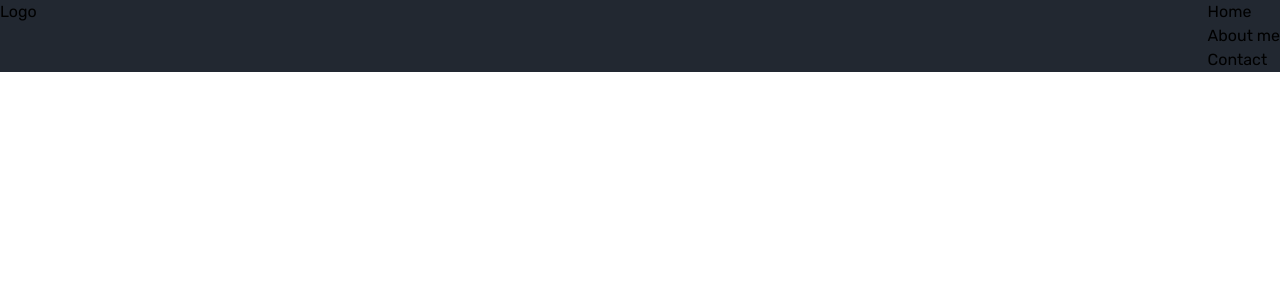
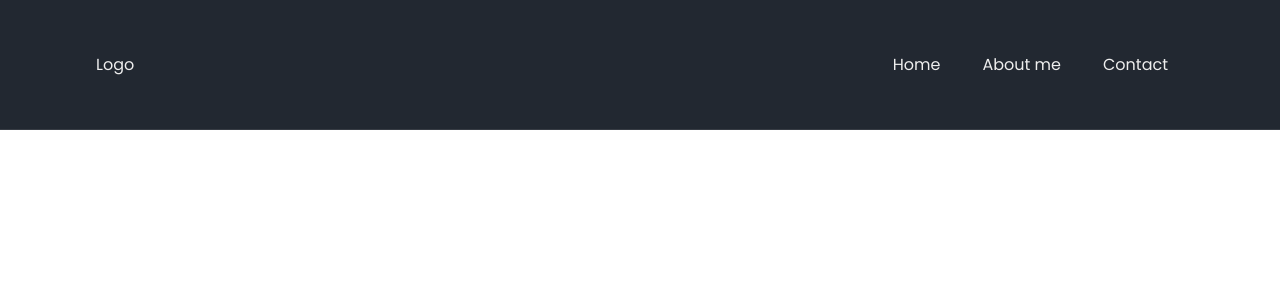
Before and after one commit to IronBeagle70/port-react-ts, a React (Vite) app: page / in a window 1280 px wide. Shown: the top 300 px of the page. Built offline with nearby package versions, Linux system fonts and the light colour scheme.

Commit message:
add header component

```diff
--- a/index.html
+++ b/index.html
@@ -5,8 +5,8 @@
     <link rel="icon" type="image/svg+xml" href="/vite.svg" />
     <meta name="viewport" content="width=device-width, initial-scale=1.0" />
     <link rel="preconnect" href="https://fonts.googleapis.com">
-  <link rel="preconnect" href="https://fonts.gstatic.com" crossorigin>
-  <link href="https://fonts.googleapis.com/css2?family=Rubik:wght@300;400;500;600;700&display=swap" rel="stylesheet">
+    <link rel="preconnect" href="https://fonts.gstatic.com" crossorigin>
+    <link href="https://fonts.googleapis.com/css2?family=Poppins:wght@300;400;500;600;700&display=swap" rel="stylesheet">
     <title>My WebSite</title>
   </head>
   <body>
--- a/src/components/HeaderComponent.tsx
+++ b/src/components/HeaderComponent.tsx
@@ -2,20 +2,20 @@ import React from 'react'
 
 export default function HeaderComponent() {
     return (
-        <header className='bg-bg-general flex justify-between'>
+        <header className='bg-bg-general flex justify-between items-center absolute top-0 right-0 left-0 text-color-text font-normal text-sm md:text-base w-full h-[130px] border-b border-solid border-color-border main-padding-head'>
             <div>
                 <a href="#">Logo</a>
             </div>
             <nav>
-                <ul>
+                <ul className='flex items-center justify-center gap-[10px]'>
                     <li>
-                        <a href="#">Home</a>
+                        <a className='p-4 hover:text-main-color-text transition-all duration-200 ease-in-out' href="#">Home</a>
                     </li>
                     <li>
-                        <a href="#">About me</a>
+                        <a className='p-4 hover:text-main-color-text transition-all duration-200 ease-in-out' href="#">About me</a>
                     </li>
                     <li>
-                        <a href="#">Contact</a>
+                        <a className='p-4 hover:text-main-color-text transition-all duration-200 ease-in-out' href="#">Contact</a>
                     </li>
                 </ul>
             </nav>
--- a/src/index.css
+++ b/src/index.css
@@ -3,75 +3,21 @@
 @tailwind utilities;
 
 body{
-  font-family: 'Rubik', sans-serif;
+  font-family: 'Poppins', sans-serif;
 }
 
-/* :root {
-  font-family: Inter, system-ui, Avenir, Helvetica, Arial, sans-serif;
-  line-height: 1.5;
-  font-weight: 400;
-
-  color-scheme: light dark;
-  color: rgba(255, 255, 255, 0.87);
-  background-color: #242424;
-
-  font-synthesis: none;
-  text-rendering: optimizeLegibility;
-  -webkit-font-smoothing: antialiased;
-  -moz-osx-font-smoothing: grayscale;
-  -webkit-text-size-adjust: 100%;
+.main-padding-head{
+  padding: 0 10%;
 }
 
-a {
-  font-weight: 500;
-  color: #646cff;
-  text-decoration: inherit;
-}
-a:hover {
-  color: #535bf2;
+@media only screen and (min-width: 1201px) and (max-width:1400px){
+  .main-padding-head{
+    padding: 0 7.5%;
+  }
 }
 
-body {
-  margin: 0;
-  display: flex;
-  place-items: center;
-  min-width: 320px;
-  min-height: 100vh;
+@media only screen and (max-width:1200px){
+  .main-padding-head{
+    padding: 0 5%;
+  }
 }
-
-h1 {
-  font-size: 3.2em;
-  line-height: 1.1;
-}
-
-button {
-  border-radius: 8px;
-  border: 1px solid transparent;
-  padding: 0.6em 1.2em;
-  font-size: 1em;
-  font-weight: 500;
-  font-family: inherit;
-  background-color: #1a1a1a;
-  cursor: pointer;
-  transition: border-color 0.25s;
-}
-button:hover {
-  border-color: #646cff;
-}
-button:focus,
-button:focus-visible {
-  outline: 4px auto -webkit-focus-ring-color;
-}
-
-@media (prefers-color-scheme: light) {
-  :root {
-    color: #213547;
-    background-color: #ffffff;
-  }
-  a:hover {
-    color: #747bff;
-  }
-  button {
-    background-color: #f9f9f9;
-  }
-} */
--- a/tailwind.config.cjs
+++ b/tailwind.config.cjs
@@ -7,7 +7,10 @@ module.exports = {
   theme: {
     extend: {},
     colors: {
-      'bg-general':'#222831'
+      'bg-general':'#222831',
+      'color-text':'#eee',
+      'color-border':'#ededed1a',
+      'main-color-text':'#00adb5'
     }
   },
   plugins: [],
```
